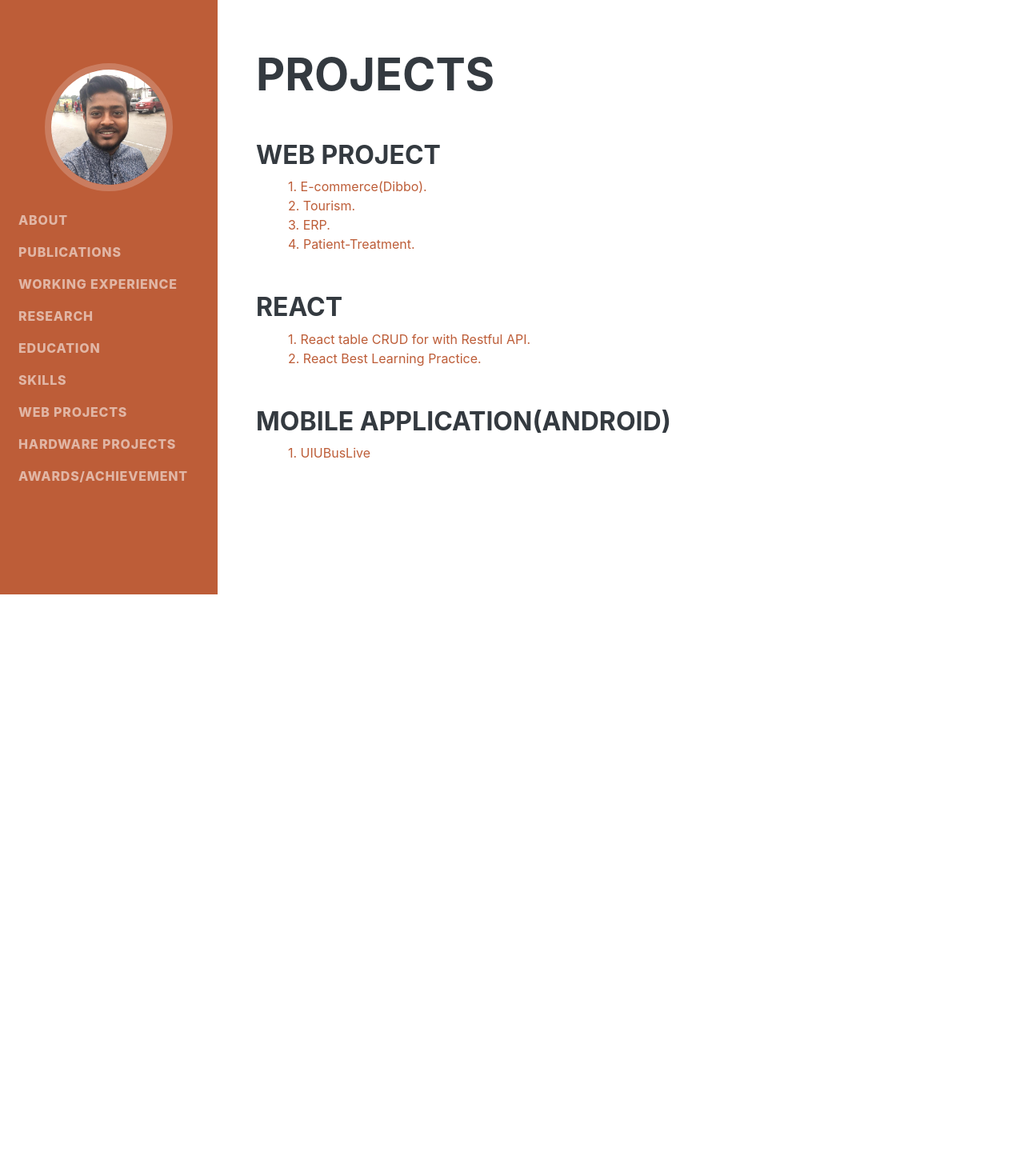
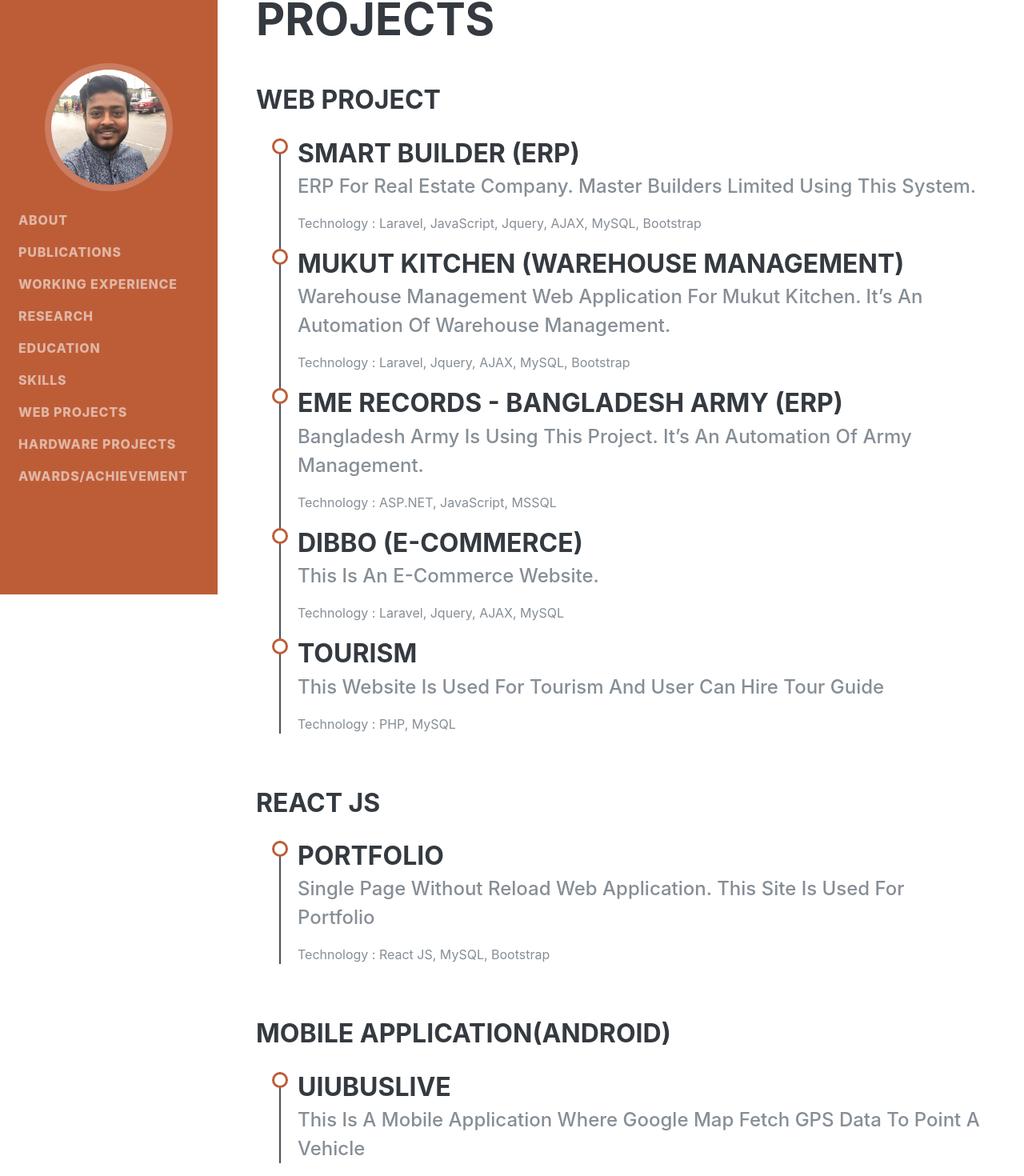
Before and after one commit to jakib01/julker-portfolio-reactjs, a React (Create React App) app: page /web-projects in a window 1280 px wide. Shown: the part 57-1527 px from the top of the page at 80% size. Before the commit the page ends 800 px from the top, so only its background shows below. Built offline with nearby package versions, Linux system fonts and the light colour scheme; a web font is replaced by a local one.

Commit message:
webproject

```diff
--- a/src/components/Education.js
+++ b/src/components/Education.js
@@ -9,37 +9,65 @@ function Education(props) {
 
                 <div className="resume-item d-flex flex-column flex-md-row justify-content-between mb-5">
                     <div className="resume-content">
-                        <h3 className="mb-0">United International university.</h3>
-                        <div className="subheading mb-3">Bachelor of Science</div>
-                        <div>Computer Science - Robotics, IoT and Mechine Learning Track</div>
-                        {/*<p>GPA: 3.23</p>*/}
-                    </div>
-                    <div className="resume-date text-md-right">
-                        <span className="text-primary">August 2014 - December 2019</span>
+                        <ul className="timeline">
+
+                            <li>
+                                <h3 className="mb-1">United International university.</h3>
+                                <div className="timeline-subHeading mb-3">B.Sc - Software Engineering And Engineering.</div>
+                                <div className="timeline-subSubHeading mb-3">August 2014 - December 2019</div>
+                                <div className="timeline-subSubHeading mb-3">Computer Science - Robotics, IoT, Pattern and Machine Learning Track</div>
+                            </li>
+
+                            <li>
+                                <h3 className="mb-1">Saint Joseph Higher Secondary School.</h3>
+                                <div className="timeline-subHeading mb-3">HSC - Higher Secondary School Certificate</div>
+                                <div className="timeline-subSubHeading mb-3">August 2011 -  August 2013</div>
+                            </li>
+
+                            <li>
+                                <h3 className="mb-1">Mohammadpur Model School And College.</h3>
+                                <div className="timeline-subHeading mb-3">SSC - Secondary School Certificate.</div>
+                                <div className="timeline-subSubHeading mb-3">January 2000 -  December 2011</div>
+                            </li>
+
+                        </ul>
                     </div>
                 </div>
 
-                <div className="resume-item d-flex flex-column flex-md-row justify-content-between">
-                    <div className="resume-content">
-                        <h3 className="mb-0">Saint Joseph Higher Secondary School</h3>
-                        <div className="subheading mb-3">HSC. in Science</div>
-                        {/*<p>GPA: 3.56</p>*/}
-                    </div>
-                    <div className="resume-date text-md-right">
-                        <span className="text-primary">August 2011 -  August 2013</span>
-                    </div>
-                </div>
 
-                <div className="resume-item d-flex flex-column flex-md-row justify-content-between">
-                    <div className="resume-content">
-                        <h3 className="mb-0">Mohammadpur Model School And College</h3>
-                        <div className="subheading mb-3">SSC. in Science</div>
-                        {/*<p>GPA: 3.56</p>*/}
-                    </div>
-                    <div className="resume-date text-md-right">
-                        <span className="text-primary">January 2000 -  December 2011</span>
-                    </div>
-                </div>
+                {/*<div className="resume-item d-flex flex-column flex-md-row justify-content-between mb-5">*/}
+                {/*    <div className="resume-content">*/}
+                {/*        <h3 className="mb-0">United International university.</h3>*/}
+                {/*        <div className="subheading mb-3">Bachelor of Science</div>*/}
+                {/*        <div>Computer Science - Robotics, IoT, Pattern and Machine Learning Track</div>*/}
+                {/*        /!*<p>GPA: 3.23</p>*!/*/}
+                {/*    </div>*/}
+                {/*    <div className="resume-date text-md-right">*/}
+                {/*        <span className="text-primary">August 2014 - December 2019</span>*/}
+                {/*    </div>*/}
+                {/*</div>*/}
+
+                {/*<div className="resume-item d-flex flex-column flex-md-row justify-content-between">*/}
+                {/*    <div className="resume-content">*/}
+                {/*        <h3 className="mb-0">Saint Joseph Higher Secondary School</h3>*/}
+                {/*        <div className="subheading mb-3">HSC. in Science</div>*/}
+                {/*        /!*<p>GPA: 3.56</p>*!/*/}
+                {/*    </div>*/}
+                {/*    <div className="resume-date text-md-right">*/}
+                {/*        <span className="text-primary">August 2011 -  August 2013</span>*/}
+                {/*    </div>*/}
+                {/*</div>*/}
+
+                {/*<div className="resume-item d-flex flex-column flex-md-row justify-content-between">*/}
+                {/*    <div className="resume-content">*/}
+                {/*        <h3 className="mb-0">Mohammadpur Model School And College</h3>*/}
+                {/*        <div className="subheading mb-3">SSC. in Science</div>*/}
+                {/*        /!*<p>GPA: 3.56</p>*!/*/}
+                {/*    </div>*/}
+                {/*    <div className="resume-date text-md-right">*/}
+                {/*        <span className="text-primary">January 2000 -  December 2011</span>*/}
+                {/*    </div>*/}
+                {/*</div>*/}
 
             </div>
         </section>
--- a/src/components/Skills.js
+++ b/src/components/Skills.js
@@ -49,7 +49,7 @@ function Skills(props) {
                     </li>
                     <li>
                         <i className="fa-li fa fa-check"></i>
-                        C/C++
+                        C/C#
                     </li>
                     <li>
                         <i className="fa-li fa fa-check"></i>
@@ -120,6 +120,10 @@ function Skills(props) {
                         <ul className="fa-ul mb-0">
                             <li>
                                 <i className="fa-li fa fa-check"></i>
+                                ASP.NET,
+                            </li>
+                            <li>
+                                <i className="fa-li fa fa-check"></i>
                                 Restful API,
                             </li>
                             <li>
--- a/src/components/WebProjects.js
+++ b/src/components/WebProjects.js
@@ -5,41 +5,91 @@ function WebProjects(props) {
         <section className="resume-section p-3 p-lg-5 d-flex align-items-center" id="webProjects">
             <div className="w-100">
                 <h2 className="mb-5">Projects</h2>
-                <h3>Web Project</h3>
-                <ul className="fa-ul mb-5">
+
+
+                <h3 className="header3">Web Project</h3>
+                <div className="resume-item d-flex flex-column flex-md-row justify-content-between mb-5">
+                    <div className="resume-content">
+                        <ul className="timeline">
+
                             <li>
-                        <a href="https://github.com/jakib01/Gallary-Foods-Limited" >1.
-                            E-commerce(Dibbo).</a>
+                                <h3 className="mb-1">Smart Builder (ERP)</h3>
+                                <div className="timeline-subHeading mb-3">ERP for real estate company. Master Builders
+                                    Limited using this system.
+                                </div>
+                                <div className="timeline-subSubHeading">Technology : Laravel, JavaScript, Jquery, AJAX,
+                                    MySQL, Bootstrap
+                                </div>
                             </li>
+
                             <li>
-                        <a href="https://github.com/jakib01/TourismBD" >2. Tourism.</a>
+                                <h3 className="mb-1">Mukut Kitchen (Warehouse Management)</h3>
+                                <div className="timeline-subHeading mb-3">Warehouse management web application for Mukut
+                                    Kitchen. It’s an automation of Warehouse management.
+                                </div>
+                                <div className="timeline-subSubHeading">Technology : Laravel, Jquery, AJAX, MySQL,
+                                    Bootstrap
+                                </div>
                             </li>
+
                             <li>
-                        <a href="https://github.com/jakib01/Gallary-Foods-Limited" >3. ERP.</a>
+                                <h3 className="mb-1">EME Records - BANGLADESH ARMY (ERP)</h3>
+                                <div className="timeline-subHeading mb-3">Bangladesh army is using this project. It’s an
+                                    automation of Army management.
+                                </div>
+                                <div className="timeline-subSubHeading">Technology : ASP.NET, JavaScript, MSSQL</div>
                             </li>
+
                             <li>
-                        <a href="https://github.com/jakib01/Gallary-Foods-Limited" >4.
-                            Patient-Treatment.</a>
+                                <h3 className="mb-1">Dibbo (E-commerce)</h3>
+                                <div className="timeline-subHeading mb-3">This is an E-commerce website.</div>
+                                <div className="timeline-subSubHeading">Technology : Laravel, Jquery, AJAX, MySQL</div>
+                            </li>
+
+                            <li>
+                                <h3 className="mb-1">Tourism</h3>
+                                <div className="timeline-subHeading mb-3">This website is used for Tourism and user can
+                                    hire tour guide
+                                </div>
+                                <div className="timeline-subSubHeading">Technology : PHP, MySQL</div>
+                            </li>
+
+                        </ul>
+                    </div>
+                </div>
+
+
+                <h3 className="header3">React js</h3>
+                <div className="resume-item d-flex flex-column flex-md-row justify-content-between mb-5">
+                    <div className="resume-content">
+                        <ul className="timeline">
+                            <li>
+                                <h3 className="mb-1">Portfolio</h3>
+                                <div className="timeline-subHeading mb-3">Single page without reload web application.
+                                    This site is used for Portfolio
+                                </div>
+                                <div className="timeline-subSubHeading">Technology : React JS, MySQL, Bootstrap</div>
                             </li>
                         </ul>
-                <h3>React</h3>
-                <ul className="fa-ul mb-5">
+                    </div>
+                </div>
+
+
+                <h3 className="header3">Mobile Application(Android)</h3>
+                <div className="resume-item d-flex flex-column flex-md-row justify-content-between mb-5">
+                    <div className="resume-content">
+                        <ul className="timeline">
                             <li>
-                        <a href="https://github.com/jakib01/CRUD-table-React" >1. React
-                            table CRUD for with Restful API.</a>
-                    </li>
-                    <li>
-                        <a href="https://github.com/jakib01/React-Learning" >2. React Best
-                            Learning Practice.</a>
+                                <h3 className="mb-1">UIUBusLive</h3>
+                                <div className="timeline-subHeading mb-3">This is a mobile application where google map
+                                    fetch GPS data to point a vehicle
+                                </div>
+                                {/*<div className="timeline-subSubHeading">Technology : React JS, MySQL, Bootstrap</div>*/}
                             </li>
                         </ul>
-                <h3>Mobile Application(Android)</h3>
-                <ul className="fa-ul mb-5">
-                    <li>
-                        <a href="https://github.com/jakib01/UIUBusLive">1. UIUBusLive</a>
-                    </li>
-                    {/*style="text-size: 5px"*/}
-                </ul>
+                    </div>
+                </div>
+
 
             </div>
         </section>
```
Also changed, not shown: src/css/resume.min.css. Lines whose indentation alone changed are shown as unchanged.
